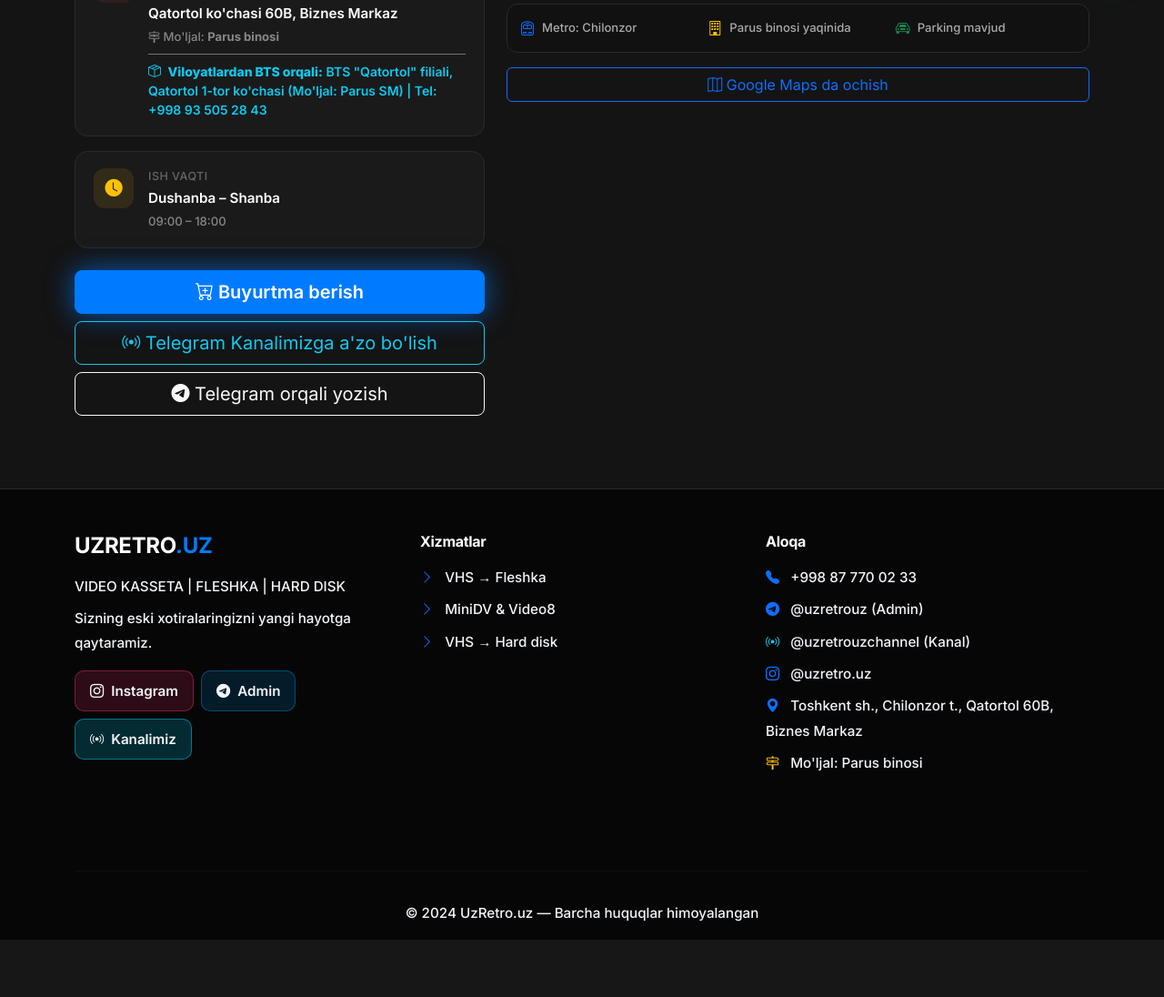
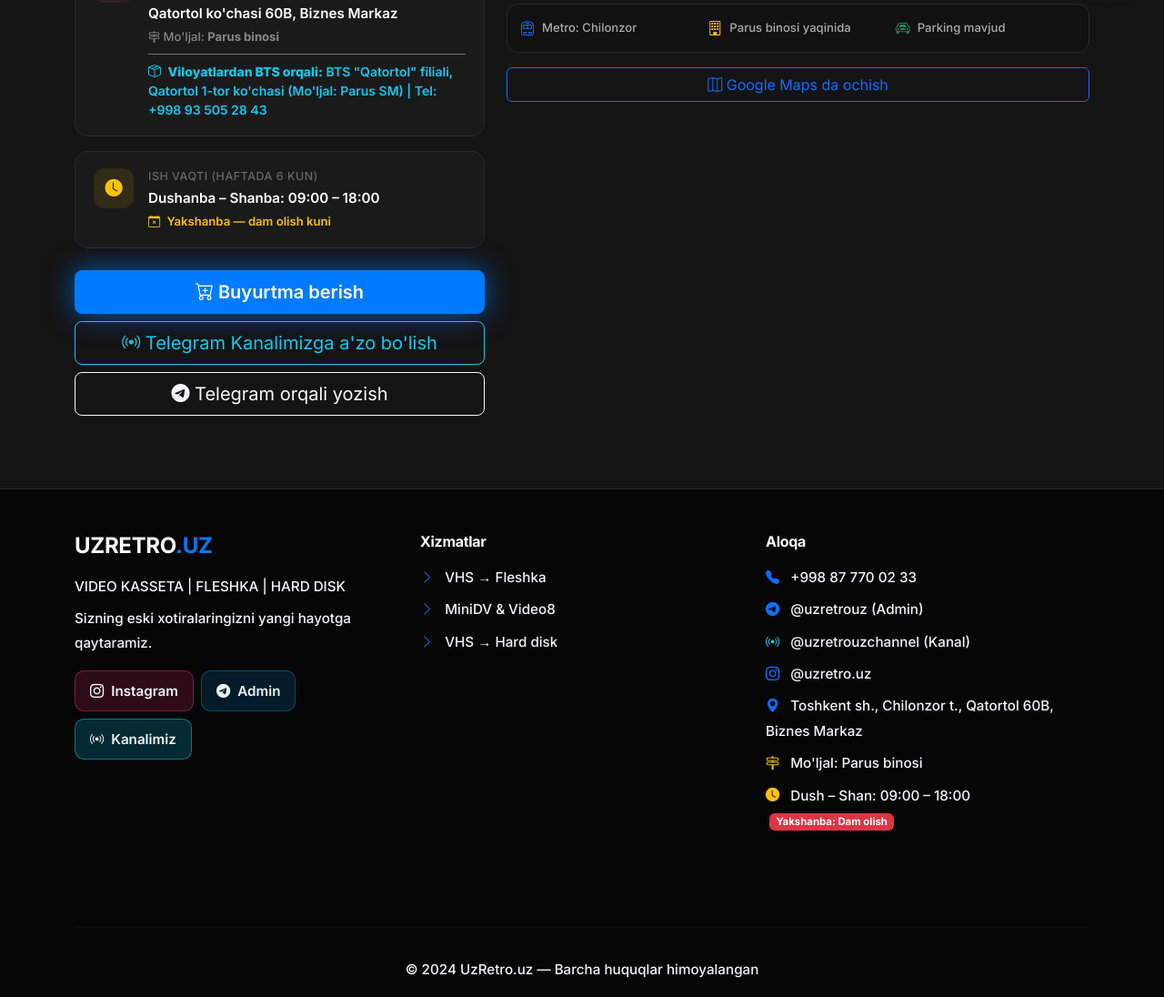
Before and after one commit to javoxirmahmudov012-coder/uzretro_uz, a Flask app: page /contact in a window 1280 px wide. Shown: the part 789-1885 px from the top of the page at 91% size. Before the commit the page ends 1822 px from the top, so only its background shows below. Run offline with Flask 3, Linux system fonts and the light colour scheme.

Commit message:
Ish vaqti dushanbadan shanbagacha 09:00 dan 18:00 gacha, yakshanba dam olish kuni deb tuzatildi

```diff
--- a/templates/base.html
+++ b/templates/base.html
@@ -51,10 +51,10 @@
       "openingHoursSpecification": {
         "@type": "OpeningHoursSpecification",
         "dayOfWeek": [
-          "Monday", "Tuesday", "Wednesday", "Thursday", "Friday", "Saturday", "Sunday"
+          "Monday", "Tuesday", "Wednesday", "Thursday", "Friday", "Saturday"
         ],
         "opens": "09:00",
-        "closes": "21:00"
+        "closes": "18:00"
       },
       "sameAs": [
         "https://t.me/uzretrouz",
@@ -205,6 +205,7 @@
                     <li class="mb-2"><i class="bi bi-instagram text-primary me-2"></i> <a href="https://instagram.com/uzretro.uz" class="text-white text-decoration-none">@uzretro.uz</a></li>
                     <li class="mb-2"><i class="bi bi-geo-alt-fill text-primary me-2"></i> Toshkent sh., Chilonzor t., Qatortol 60B, Biznes Markaz</li>
                     <li class="mb-2"><i class="bi bi-signpost-2 text-warning me-2"></i> Mo'ljal: Parus binosi</li>
+                    <li class="mb-2"><i class="bi bi-clock-fill text-warning me-2"></i> Dush – Shan: 09:00 – 18:00 <span class="badge bg-danger ms-1">Yakshanba: Dam olish</span></li>
                 </ul>
             </div>
         </div>
--- a/templates/contact.html
+++ b/templates/contact.html
@@ -98,9 +98,9 @@
                                 <i class="bi bi-clock-fill"></i>
                             </div>
                             <div>
-                                <div class="contact-label">Ish vaqti</div>
-                                <div class="contact-value">Dushanba – Shanba</div>
-                                <div class="contact-hint">09:00 – 18:00</div>
+                                <div class="contact-label">Ish vaqti (haftada 6 kun)</div>
+                                <div class="contact-value">Dushanba – Shanba: 09:00 – 18:00</div>
+                                <div class="contact-hint text-warning fw-semibold"><i class="bi bi-calendar-x me-1"></i> Yakshanba — dam olish kuni</div>
                             </div>
                         </div>
                     </div>
--- a/templates/order.html
+++ b/templates/order.html
@@ -344,7 +344,8 @@
             <div class="col-lg-4 mt-4 mt-lg-0" data-aos="fade-left" data-aos-delay="200">
                 <div class="info-sidebar">
                     <h6 class="text-white mb-3"><i class="bi bi-clock text-primary"></i> Ishlash vaqti</h6>
-                    <p class="text-muted">Dushanba – Shanba: 9:00 – 18:00</p>
+                    <p class="text-white small mb-1 fw-bold">Dushanba – Shanba: 09:00 – 18:00</p>
+                    <p class="text-warning small mb-0 fw-semibold"><i class="bi bi-calendar-x me-1"></i> Yakshanba: Dam olish kuni</p>
 
                     <hr class="border-secondary">
 
```
